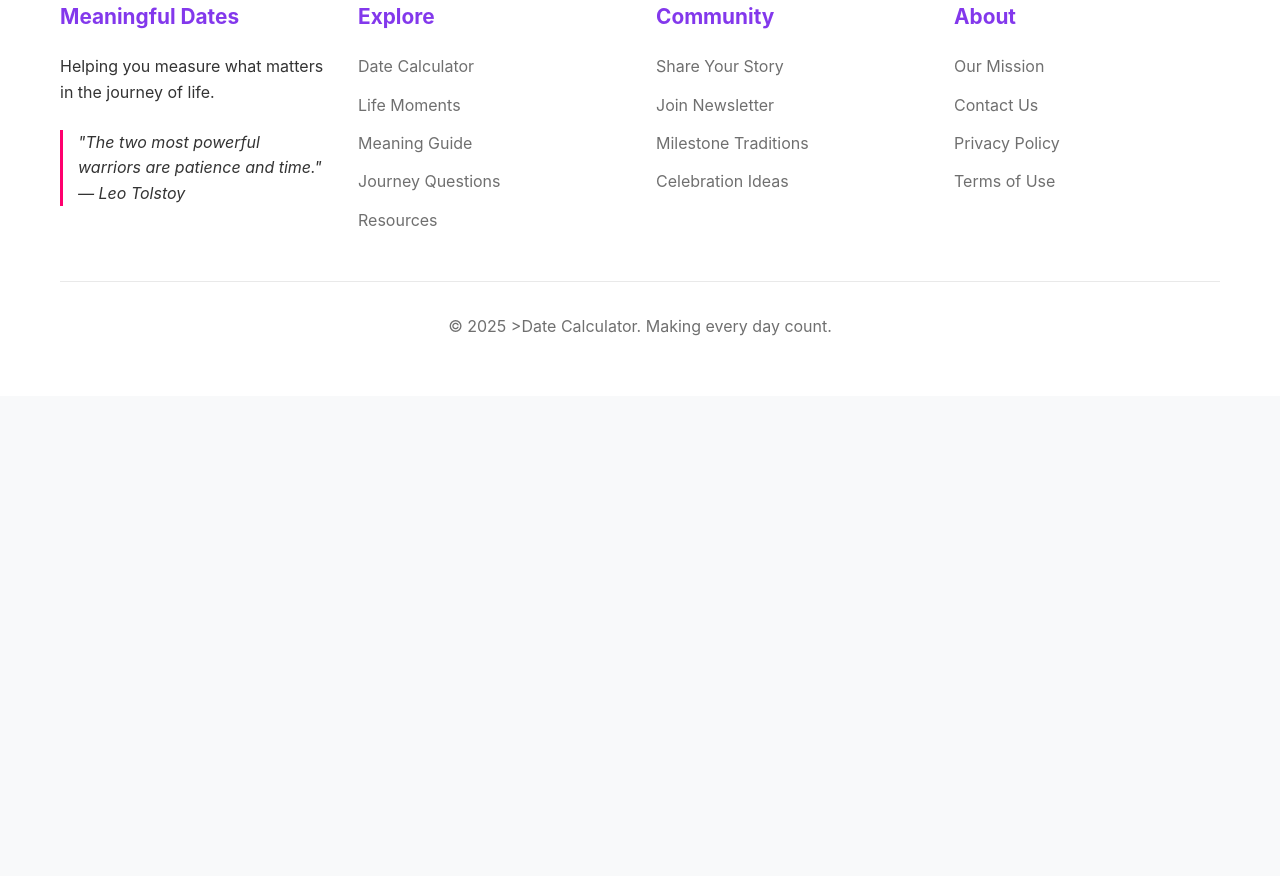
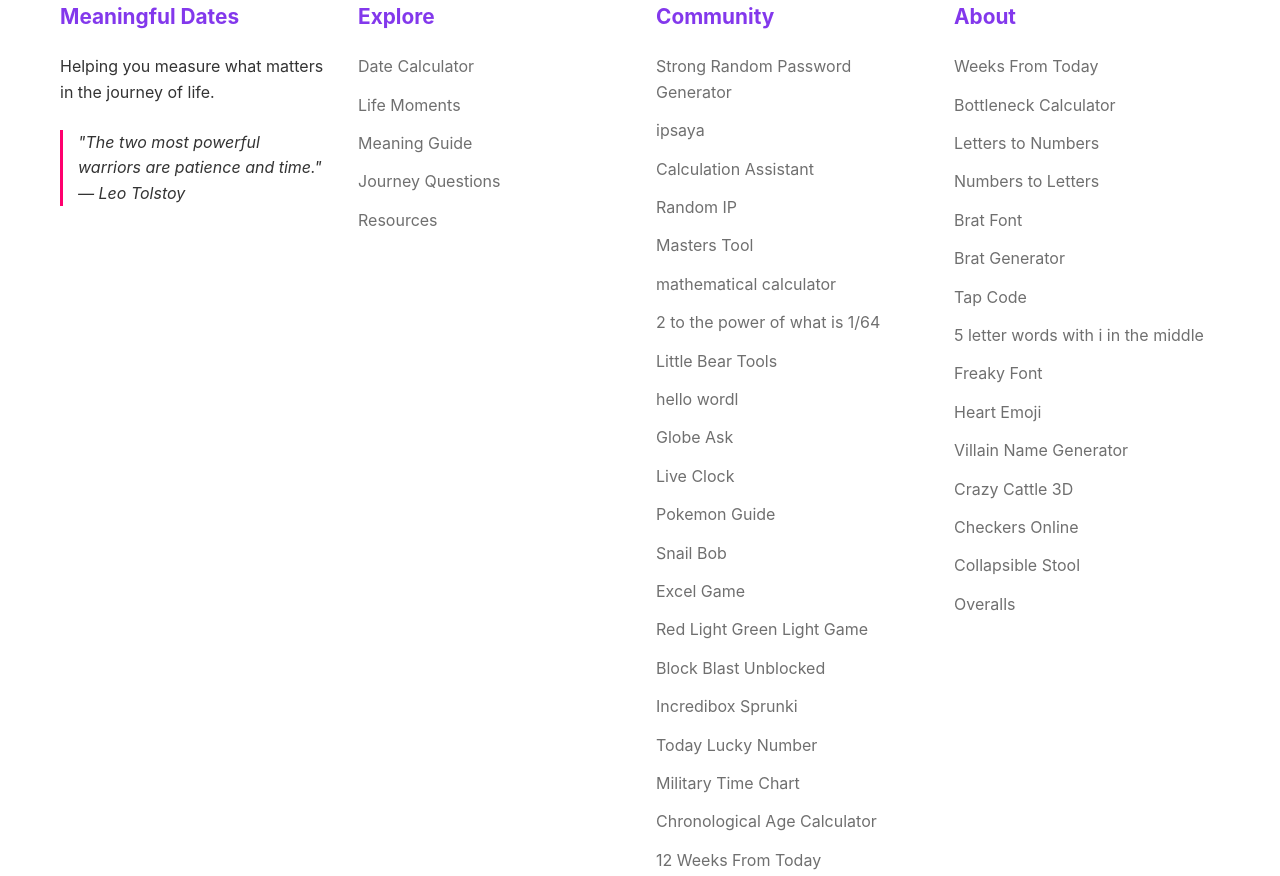
Before and after one commit to hao974/datecalculators.org, a plain HTML site: page index.html in a window 1280 px wide. Shown: the part 6224-7100 px from the top of the page. Before the commit the page ends 6620 px from the top, so only its background shows below. Drawn offline with Linux system fonts and the light colour scheme.

Commit message:
Update index.html

```diff
--- a/index.html
+++ b/index.html
@@ -440,20 +440,48 @@
                 <div class="footer-column">
                     <h3>Community</h3>
                     <ul>
-                        <li><a href="#">Share Your Story</a></li>
-                        <li><a href="#">Join Newsletter</a></li>
-                        <li><a href="#">Milestone Traditions</a></li>
-                        <li><a href="#">Celebration Ideas</a></li>
+       <li><a href="https://www.strongrandompassword.com/">Strong Random Password Generator</a></li>
+        <li><a href="https://www.myipinquire.com/" target="_blank" title="ipsaya">ipsaya</a></li>
+        <li><a href="https://www.calculationassistant.com/" target="_blank">Calculation Assistant</a></li>
+        <li><a href="https://www.whatismyipaddressinquire.com/" target="_blank">Random IP</a></li>
+        <li><a href="https://www.masters-tool.com/" target="_blank">Masters Tool</a></li>
+        <li><a href="https://www.mathematicalcalculator.com/" target="_blank">mathematical calculator</a></li>
+		<li><a href="https://tothepowerof2.com/" target="_blank">2 to the power of what is 1/64</a></li>
+        <li><a href="https://littlebeartools.com/" target="_blank">Little Bear Tools</a></li>
+	    <li><a href="https://hellowordl.cc/" target="_blank">hello wordl</a></li>
+        <li><a href="https://www.globeask.com/" target="_blank">Globe Ask</a></li>
+	    <li><a href="https://live-clock.com/" target="_blank">Live Clock</a></li>
+        <li><a href="https://www.pokemonguide.org/" target="_blank">Pokemon Guide</a></li>
+		<li><a href="https://snailsbob.org/" target="_blank">Snail Bob</a></li>
+		<li><a href="https://excelgames.cc/" target="_blank">Excel Game</a></li>
+		<li><a href="https://redlightgreenlightgame.net/" target="_blank">Red Light Green Light Game</a></li>
+		<li><a href="https://block-blast-unblocked.com/" target="_blank">Block Blast Unblocked</a></li>
+		<li><a href="https://incrediboxsprunkifree.org/" target="_blank">Incredibox Sprunki</a></li>
+		<li><a href="https://todayluckynumber.org" target="_blank">Today Lucky Number</a></li>
+		<li><a href="https://military-time-chart.org/" target="_blank">Military Time Chart</a></li>
+		<li><a href="https://chronologicalagescalculator.com/" target="_blank">Chronological Age Calculator</a></li>
+		<li><a href="https://12weeksfromtoday.com/" target="_blank">12 Weeks From Today</a></li>
                     </ul>
                 </div>
 
                 <div class="footer-column">
                     <h3>About</h3>
                     <ul>
-                        <li><a href="#">Our Mission</a></li>
-                        <li><a href="#">Contact Us</a></li>
-                        <li><a href="#">Privacy Policy</a></li>
-                        <li><a href="#">Terms of Use</a></li>
+		<li><a href="https://weeks-from-today.com/" target="_blank">Weeks From Today</a></li>
+		<li><a href="https://bottleneckcalculator.work/" target="_blank">Bottleneck Calculator</a></li>
+		<li><a href="https://letterstonumbers.com/" target="_blank">Letters to Numbers</a></li>
+		<li><a href="https://letterstonumbers.com/" target="_blank">Numbers to Letters</a></li>
+		<li><a href="https://bratfontgenerator.com/" target="_blank">Brat Font</a></li>
+		<li><a href="https://bratfontgenerator.com/" target="_blank">Brat Generator</a></li>
+		<li><a href="https://tap-code.org/" target="_blank">Tap Code</a></li>
+		<li><a href="https://5letterwordswithiinthemiddle.com/" target="_blank">5 letter words with i in the middle</a></li>
+		<li><a href="https://freaky-font.net/" target="_blank">Freaky Font</a></li>
+		<li><a href="https://heartemoji.net/" target="_blank">Heart Emoji</a></li>
+		<li><a href="https://villainnamegenerator.org/" target="_blank">Villain Name Generator</a></li>
+		<li><a href="https://crazycattle3ditch.com/" target="_blank">Crazy Cattle 3D</a></li>
+		<li><a href="https://checkersonline247.com/" target="_blank">Checkers Online</a></li>
+		<li><a href="https://collapsible-stool.com/" target="_blank" title="Collapsible Stool">Collapsible Stool</a></li>
+		<li><a href="https://overallsshop.com/" target="_blank" title="Overalls">Overalls</a></li>
                     </ul>
                 </div>
             </div>
```
